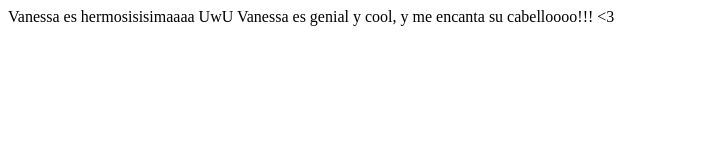
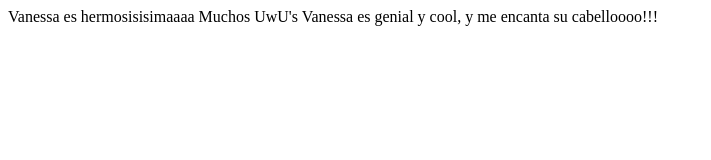
Before and after one commit to OzPineapple/pw, a plain HTML site: page index.html in a window 1280 px wide. Shown: the whole page, without its empty margins (0-711 px from the left). Drawn offline with Linux system fonts and the light colour scheme.

Commit message:
Nuevo UwU

```diff
--- a/index.html
+++ b/index.html
@@ -1,7 +1,7 @@
 <html>
 	<body>
 		Vanessa es hermosisisimaaaa
-		UwU
-		Vanessa es genial y cool, y me encanta su cabelloooo!!! <3
+		Muchos UwU's
+		Vanessa es genial y cool, y me encanta su cabelloooo!!!
 	</body>
 </html>
```
